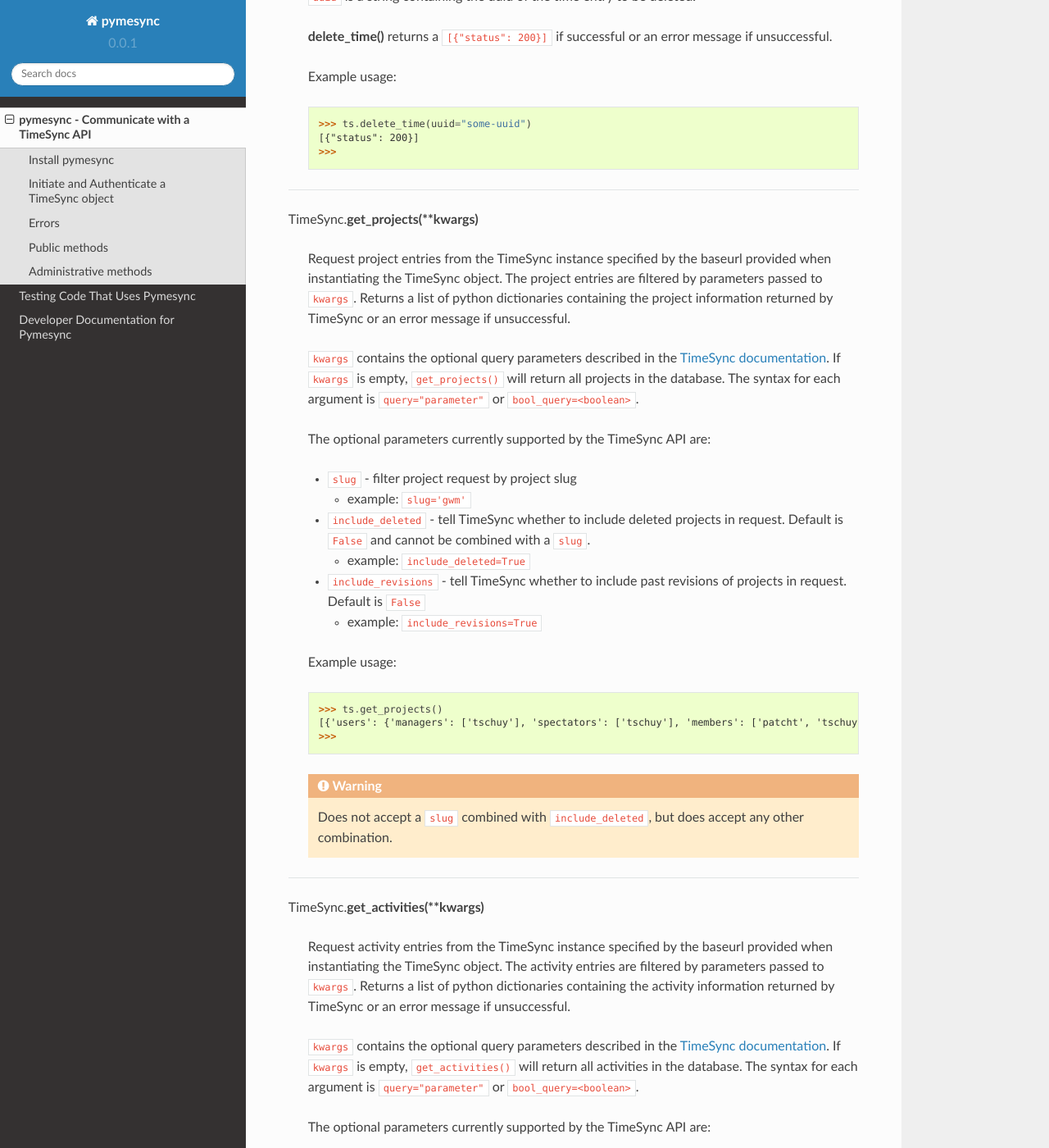
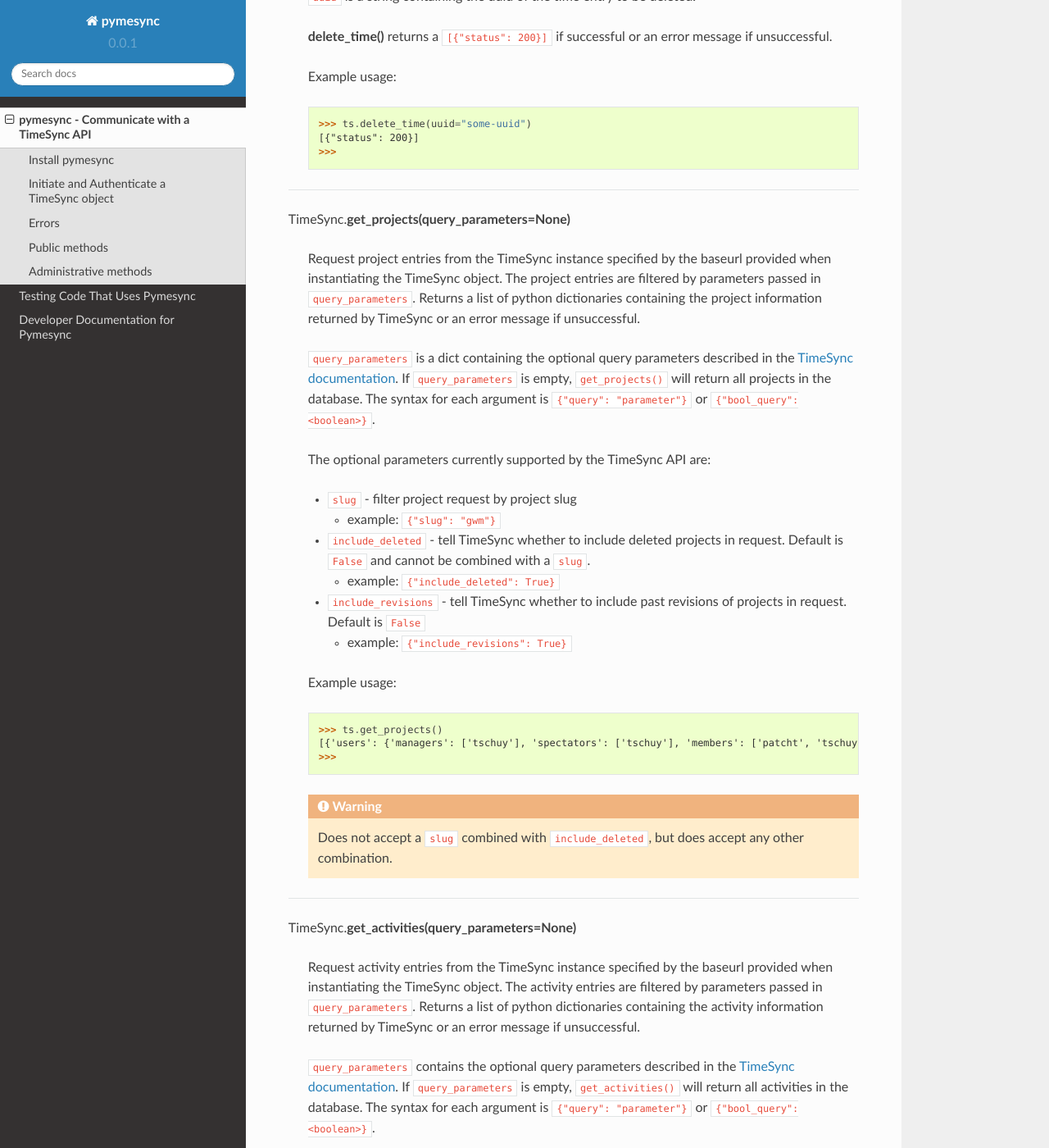
Before and after one commit to osuosl/pymesync, a Sphinx documentation site: the page built from docs/source/usage.rst, in a window 1280 px wide and 1400 px high, scrolled down 7820 px. Shown: the whole window at 82% size. Built offline with Sphinx 7.4.7 and the Read the Docs theme 2.0.0, drawn with Linux system fonts in a browser that asks for light colours; some of the changed text lies outside the part shown.

Commit message:
Write docs about dict query parameters

```diff
--- a/docs/source/usage.rst
+++ b/docs/source/usage.rst
@@ -50,8 +50,8 @@
 |
 
 * **get_times(query_parameters)** - Get times from TimeSync
-* **get_projects(\**kwargs)** - Get project information from TimeSync
-* **get_activities(\**kwargs)** - Get activity information from TimeSync
+* **get_projects(query_parameters)** - Get project information from TimeSync
+* **get_activities(query_parameters)** - Get activity information from TimeSync
 * **get_users(username=None)** - Get user information from TimeSync
 
 |
@@ -315,7 +315,7 @@
 
 ------------------------------------------
 
-TimeSync.\ **get_times(query_parameters)**
+TimeSync.\ **get_times(query_parameters=None)**
 
     Request time entries from the TimeSync instance specified by the baseurl
     provided when instantiating the TimeSync object. The time entries are
@@ -408,34 +408,35 @@
 
 ------------------------------------------
 
-TimeSync.\ **get_projects(\**kwargs)**
+TimeSync.\ **get_projects(query_parameters=None)**
 
     Request project entries from the TimeSync instance specified by the baseurl
     provided when instantiating the TimeSync object. The project entries are
-    filtered by parameters passed to ``kwargs``. Returns a list of python
-    dictionaries containing the project information returned by TimeSync or an
-    error message if unsuccessful.
+    filtered by parameters passed in ``query_parameters``. Returns a list of
+    python dictionaries containing the project information returned by TimeSync
+    or an error message if unsuccessful.
 
-    ``kwargs`` contains the optional query parameters described in the
-    `TimeSync documentation`_. If ``kwargs`` is empty, ``get_projects()`` will
-    return all projects in the database. The syntax for each argument is
-    ``query="parameter"`` or ``bool_query=<boolean>``.
+    ``query_parameters`` is a dict containing the optional query parameters
+    described in the `TimeSync documentation`_. If ``query_parameters`` is
+    empty, ``get_projects()`` will return all projects in the database. The
+    syntax for each argument is ``{"query": "parameter"}`` or
+    ``{"bool_query": <boolean>}``.
 
     The optional parameters currently supported by the TimeSync API are:
 
     * ``slug`` - filter project request by project slug
 
-      - example: ``slug='gwm'``
+      - example: ``{"slug": "gwm"}``
 
     * ``include_deleted`` - tell TimeSync whether to include deleted projects in
       request. Default is ``False`` and cannot be combined with a ``slug``.
 
-      - example: ``include_deleted=True``
+      - example: ``{"include_deleted": True}``
 
     * ``include_revisions`` - tell TimeSync whether to include past revisions of
       projects in request. Default is ``False``
 
-      - example: ``include_revisions=True``
+      - example: ``{"include_revisions": True}``
 
     Example usage:
 
@@ -452,34 +453,35 @@
 
 ------------------------------------------
 
-TimeSync.\ **get_activities(\**kwargs)**
+TimeSync.\ **get_activities(query_parameters=None)**
 
     Request activity entries from the TimeSync instance specified by the baseurl
     provided when instantiating the TimeSync object. The activity entries are
-    filtered by parameters passed to ``kwargs``. Returns a list of python
-    dictionaries containing the activity information returned by TimeSync or an
-    error message if unsuccessful.
+    filtered by parameters passed in ``query_parameters``. Returns a list of
+    python dictionaries containing the activity information returned by TimeSync
+    or an error message if unsuccessful.
 
-    ``kwargs`` contains the optional query parameters described in the
-    `TimeSync documentation`_. If ``kwargs`` is empty, ``get_activities()`` will
-    return all activities in the database. The syntax for each argument is
-    ``query="parameter"`` or ``bool_query=<boolean>``.
+    ``query_parameters`` contains the optional query parameters described in the
+    `TimeSync documentation`_. If ``query_parameters`` is empty,
+    ``get_activities()`` will return all activities in the database. The syntax
+    for each argument is ``{"query": "parameter"}`` or
+    ``{"bool_query": <boolean>}``.
 
     The optional parameters currently supported by the TimeSync API are:
 
     * ``slug`` - filter activity request by activity slug
 
-      - example: ``slug='code'``
+      - example: ``{"slug": "code"}``
 
     * ``include_deleted`` - tell TimeSync whether to include deleted activities
       in request. Default is ``False`` and cannot be combined with a ``slug``.
 
-      - example: ``include_deleted=True``
+      - example: ``{"include_deleted": True}``
 
     * ``include_revisions`` - tell TimeSync whether to include past revisions of
       activities in request. Default is ``False``
 
-      - example: ``include_revisions=True``
+      - example: ``{"include_revisions": True}``
 
     Example usage:
 
```
